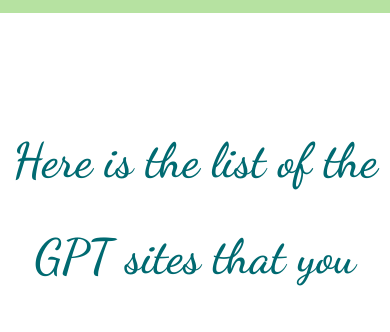
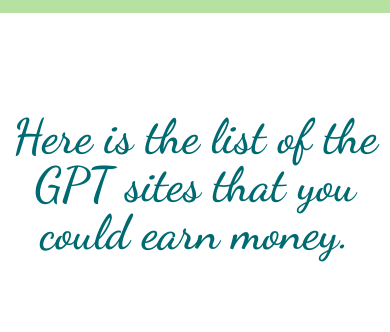
Before and after one commit to luivilsev/earnmoneyonline, a plain HTML site: page index.html in a window 390 px wide. Shown: the part 1290-1622 px from the top of the page. Drawn offline with nearby package versions, Linux system fonts and the light colour scheme.

Commit message:
Update style.css

```diff
--- a/css/style.css
+++ b/css/style.css
@@ -116,6 +116,10 @@
     text-align: center;
   }
 
+  h2 {
+    line-height: 1;
+  }
+
   .lui-img {
     width: 100%;
     margin: 0;
```
